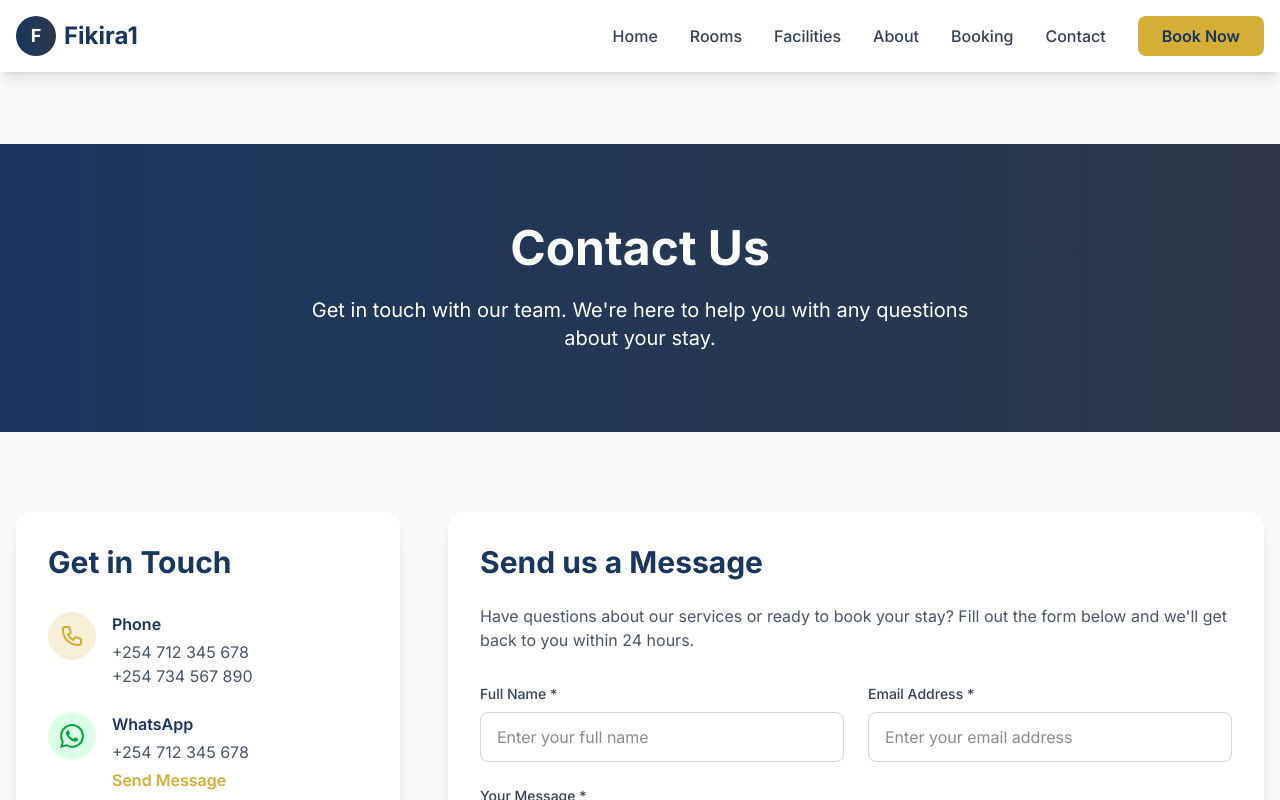
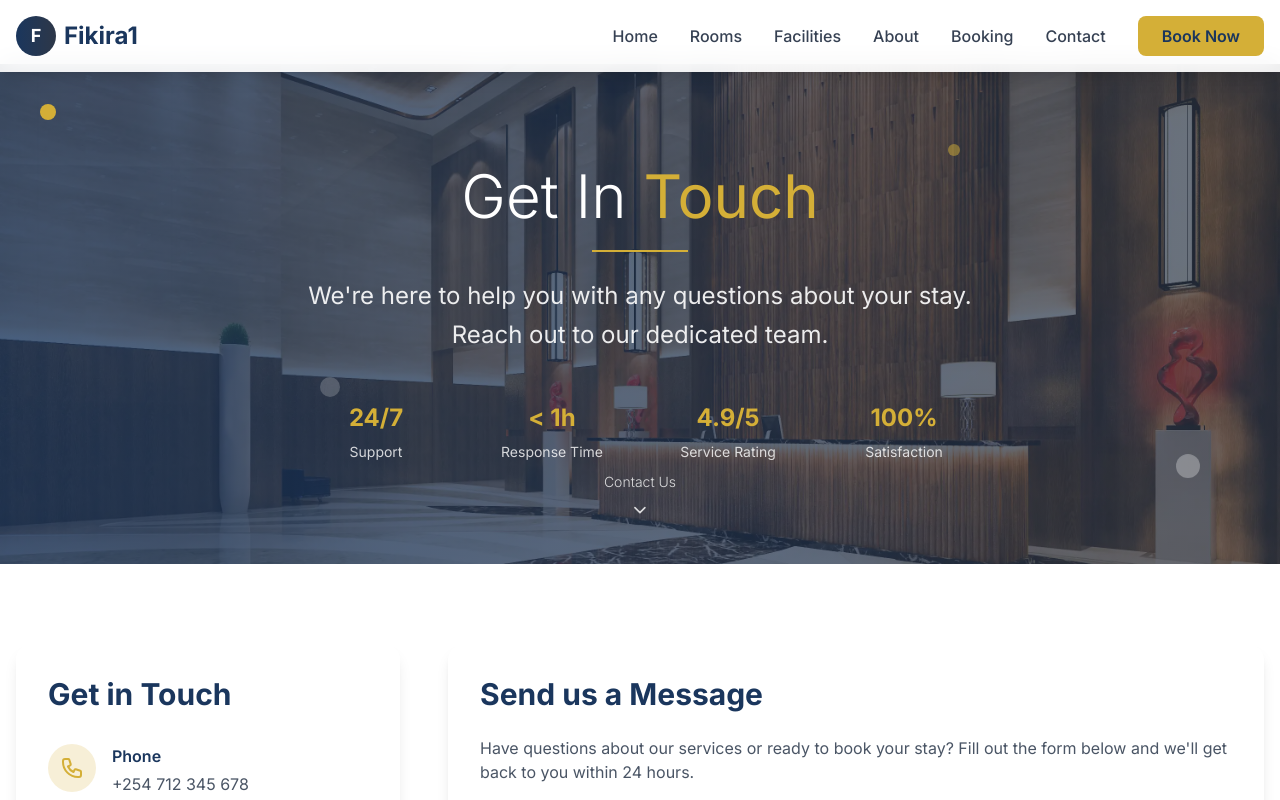
Before and after one commit to purityruth/shanda_hotel, a Next.js app: page /contact in a window 1280 px wide. Shown: the top 800 px of the page. Built offline with nearby package versions, Linux system fonts and the light colour scheme.

Commit message:
Contact page

```diff
--- a/src/app/contact/page.tsx
+++ b/src/app/contact/page.tsx
@@ -1,7 +1,8 @@
 // app/contact/page.tsx
 'use client';
 
-import { useState } from 'react';
+import { useState, useRef, useEffect } from 'react';
+import { Phone, Mail, MapPin, Clock, MessageCircle, ChevronRight } from 'lucide-react';
 
 export default function ContactPage() {
   const [formData, setFormData] = useState({
@@ -9,6 +10,34 @@ export default function ContactPage() {
     email: '',
     message: ''
   });
+  const [isVisible, setIsVisible] = useState(false);
+  const sectionRef = useRef<HTMLDivElement>(null);
+
+  useEffect(() => {
+
+    const observer = new IntersectionObserver(
+      ([entry]) => {
+        if (entry.isIntersecting) {
+          setIsVisible(true);
+        }
+      },
+      {
+        threshold: 0.1,
+        rootMargin: '50px 0px -50px 0px'
+      }
+    );
+
+    const currentSection = sectionRef.current;
+    if (currentSection) {
+      observer.observe(currentSection);
+    }
+
+    return () => {
+      if (currentSection) {
+        observer.unobserve(currentSection);
+      }
+    };
+  }, []);
 
   const handleChange = (e: React.ChangeEvent<HTMLInputElement | HTMLTextAreaElement>) => {
     setFormData({
@@ -19,21 +48,76 @@ export default function ContactPage() {
 
   const handleSubmit = (e: React.FormEvent) => {
     e.preventDefault();
-    // Form submission placeholder
     console.log('Form submitted:', formData);
     alert('Thank you for your message! We will get back to you soon.');
     setFormData({ name: '', email: '', message: '' });
   };
 
+
+
   return (
-    <div className="min-h-screen bg-gray-50 pt-20">
-      {/* Hero Section */}
-      <section className="bg-gradient-to-r from-primary to-accent text-white py-20">
-        <div className="container mx-auto px-4 text-center">
-          <h1 className="text-5xl font-bold mb-6">Contact Us</h1>
-          <p className="text-xl max-w-2xl mx-auto">
-            Get in touch with our team. We're here to help you with any questions about your stay.
-          </p>
+    <div className="min-h-screen bg-white">
+      {/* Enhanced Hero Section */}
+      <section
+  ref={sectionRef}
+  className="relative h-96 md:h-[500px] flex items-center justify-center overflow-hidden bg-gradient-to-r from-primary to-accent"
+>
+
+        <div
+          className="absolute inset-0 bg-cover bg-center bg-no-repeat"
+          style={{
+            backgroundImage: 'url(/images/luxury-hotel-reception-hall-lounge-restaurant-with-high-ceiling.webp)',
+          }}
+        >
+          <div className="absolute inset-0 bg-gradient-to-r from-primary/80 to-accent/70"></div>
+        </div>
+
+        {/* Floating Elements */}
+        <div className="absolute top-10 left-10 w-4 h-4 bg-secondary rounded-full animate-pulse"></div>
+        <div className="absolute bottom-20 right-20 w-6 h-6 bg-white/30 rounded-full animate-bounce"></div>
+        <div className="absolute top-20 right-1/4 w-3 h-3 bg-secondary/50 rounded-full animate-pulse delay-1000"></div>
+        <div className="absolute bottom-1/3 left-1/4 w-5 h-5 bg-white/20 rounded-full animate-pulse delay-500"></div>
+
+        {/* Hero Content */}
+        <div className="relative z-10 text-center text-white px-4 max-w-4xl">
+          <div className={`mb-6 transition-all duration-1000 ${
+            isVisible ? 'opacity-100 translate-y-0' : 'opacity-0 translate-y-8'
+          }`}>
+            <h1 className="text-4xl md:text-6xl font-light mb-6">
+              Get In <span className="text-secondary font-normal">Touch</span>
+            </h1>
+            <div className="w-24 h-0.5 bg-secondary mx-auto mb-6"></div>
+            <p className="text-xl md:text-2xl text-white/90 max-w-2xl mx-auto leading-relaxed">
+              We're here to help you with any questions about your stay. Reach out to our dedicated team.
+            </p>
+          </div>
+
+          {/* Quick Contact Stats */}
+          <div className={`grid grid-cols-2 md:grid-cols-4 gap-8 mt-12 transition-all duration-1000 delay-300 ${
+            isVisible ? 'opacity-100 translate-y-0' : 'opacity-0 translate-y-8'
+          }`}>
+            {[
+              { number: '24/7', label: 'Support' },
+              { number: '< 1h', label: 'Response Time' },
+              { number: '4.9/5', label: 'Service Rating' },
+              { number: '100%', label: 'Satisfaction' }
+            ].map((stat, index) => (
+              <div key={index} className="text-center group">
+                <div className="text-2xl font-bold text-secondary mb-2 group-hover:scale-110 transition-transform duration-300">
+                  {stat.number}
+                </div>
+                <div className="text-white/80 text-sm">{stat.label}</div>
+              </div>
+            ))}
+          </div>
+        </div>
+
+        {/* Scroll Indicator */}
+        <div className="absolute bottom-8 left-1/2 transform -translate-x-1/2 animate-bounce">
+          <div className="flex flex-col items-center text-white/80">
+            <span className="text-sm mb-2 font-light">Contact Us</span>
+            <ChevronRight className="w-5 h-5 transform rotate-90" />
+          </div>
         </div>
       </section>
 
```
